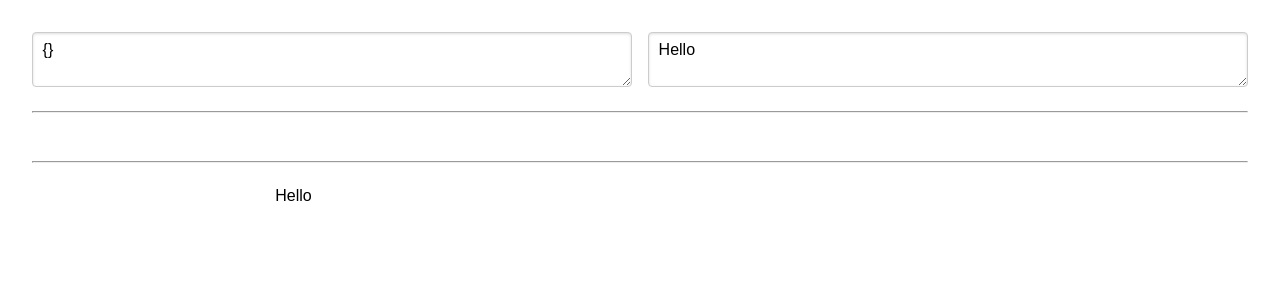
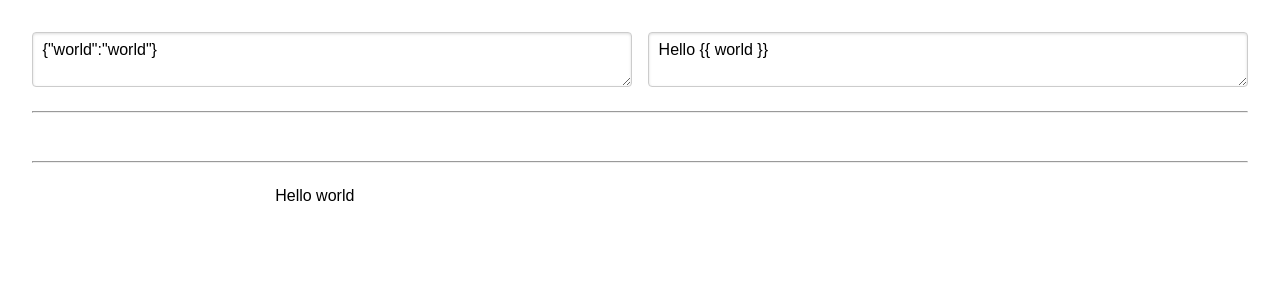
Before and after one commit to jbutz/json-mustache-renderer, a Vue app: page / in a window 1280 px wide. Shown: the top 300 px of the page. Built offline with nearby package versions, Linux system fonts and the light colour scheme.

Commit message:
Add better example

```diff
--- a/src/App.vue
+++ b/src/App.vue
@@ -38,8 +38,8 @@ import Renderer from './components/Renderer.vue';
   },
 })
 export default class App extends Vue {
-  public dataInput = '{}';
-  public mustacheInput = 'Hello';
+  public dataInput = '{"world":"world"}';
+  public mustacheInput = 'Hello {{ world }}';
 
   get validJsonInput () {
     try {
```
